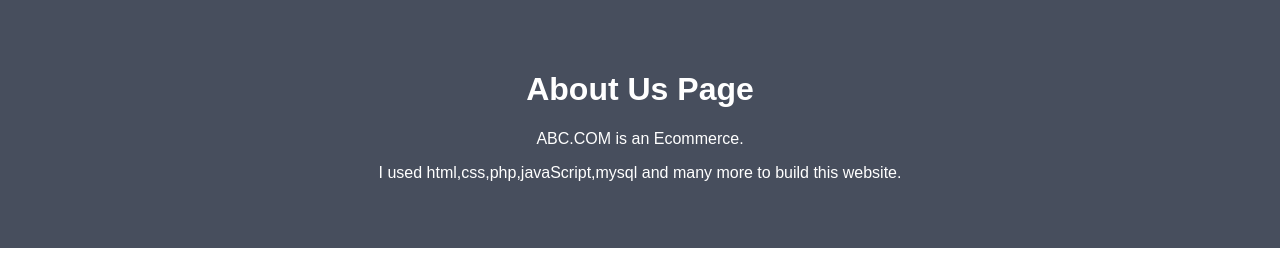
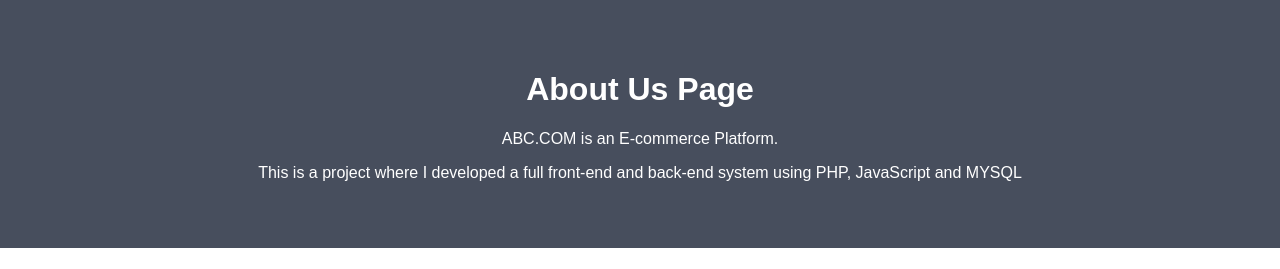
Before and after one commit to AhmedDip/ABC.COM_WebTech_Project, a PHP site: page /view/AboutUs.php in a window 1280 px wide. Shown: the top 269 px of the page. Run offline with PHP 8.4, Linux system fonts and the light colour scheme.

Commit message:
image added

```diff
--- a/view/AboutUs.php
+++ b/view/AboutUs.php
@@ -77,15 +77,15 @@ html {
 
 <div class="about-section">
   <h1>About Us Page</h1>
-  <p>ABC.COM is an Ecommerce. </p>
-  <p>I used html,css,php,javaScript,mysql and many more to build this website.</p>
+  <p>ABC.COM is an E-commerce Platform. </p>
+  <p>This is a project where I developed a full front-end and back-end system using PHP, JavaScript and MYSQL</p>
 </div>
 
 <h2 style="text-align:center">Our Team</h2>
 <div class="row">
   <div class="column">
     <div class="card">
-      <img src="/w3images/team1.jpg" alt="Jane" style="width:100%">
+      <img src="b.png" alt="Dip" style="width:100%">
       <div class="container">
         <h2>Ahmed Rasidun Bari Dip</h2>
         <p class="title">CEO & Founder</p>
```
Also changed, not shown: view/b.png (added).
